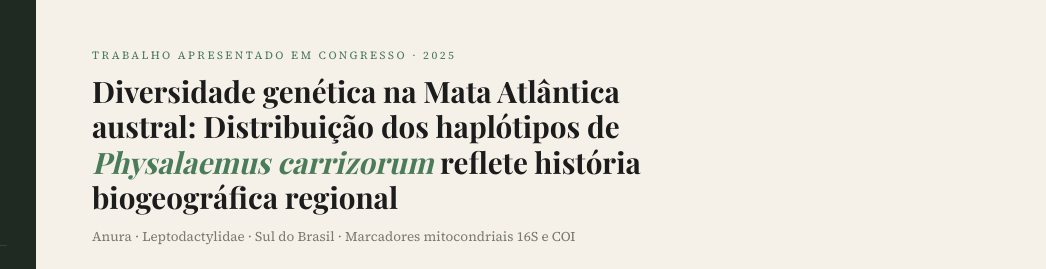
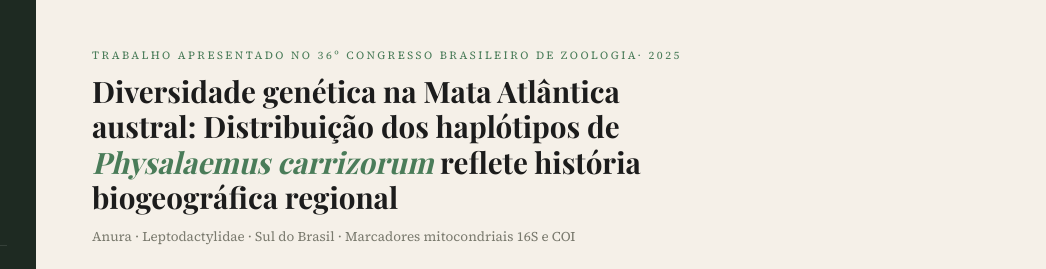
Before and after one commit to avilaf/physalaemus_carrizorum, a plain HTML site: page index.html in a window 1280 px wide. Shown: the top 269 px of the page, 234-1280 px from the left. Drawn offline with nearby package versions, Linux system fonts and the light colour scheme; a web font is replaced by a local one.

Commit message:
Update kicker text for conference presentation

```diff
--- a/index.html
+++ b/index.html
@@ -139,7 +139,7 @@
 
 <main id="main">
   <header class="page-header">
-    <div class="kicker">Trabalho apresentado em congresso · 2025</div>
+    <div class="kicker">Trabalho apresentado no 36º Congresso Brasileiro de Zoologia· 2025</div>
     <h1>Diversidade genética na Mata Atlântica austral: Distribuição dos haplótipos de <em>Physalaemus carrizorum</em> reflete história biogeográfica regional</h1>
     <div class="subtitle">Anura · Leptodactylidae · Sul do Brasil · Marcadores mitocondriais 16S e COI</div>
   </header>
```
